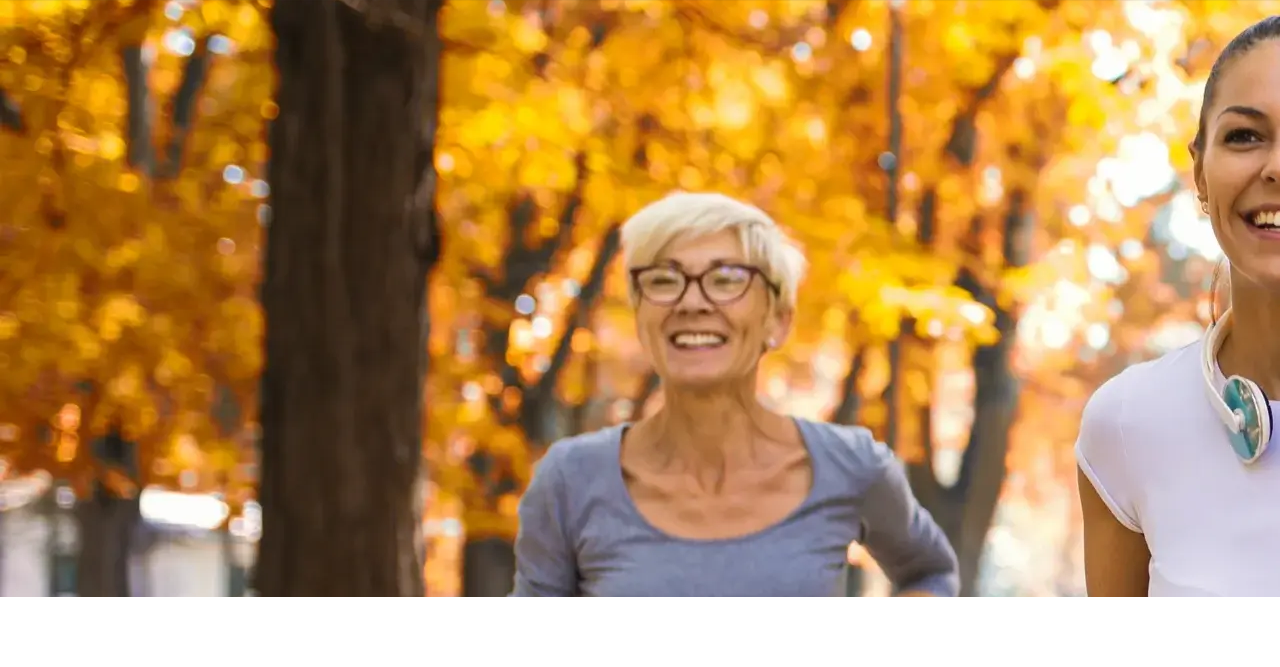
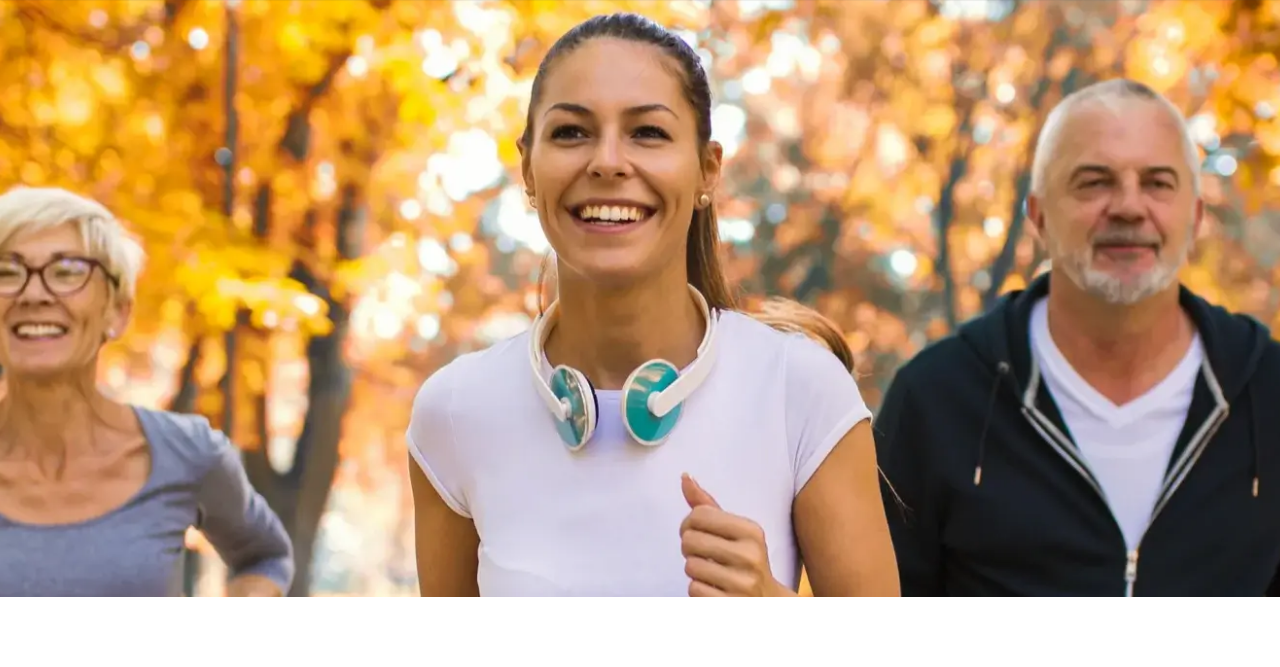
Before and after one commit to Volneirj/prog_love_running, a plain HTML site: page index.html in a window 1280 px wide. Shown: the part 82-749 px from the top of the page. Drawn offline with nearby package versions, Linux system fonts and the light colour scheme.

Commit message:
added hero image

```diff
--- a/assets/css/style.css
+++ b/assets/css/style.css
@@ -94,7 +94,7 @@ main {
 #hero {
     height: 600px;
     width: 100%;
-    background: url(../images/hero-image.webp);
+    background: url(../images/hero-image.webp) no-repeat center center/cover;
     background-color: lightgreen;
 }
 
```
